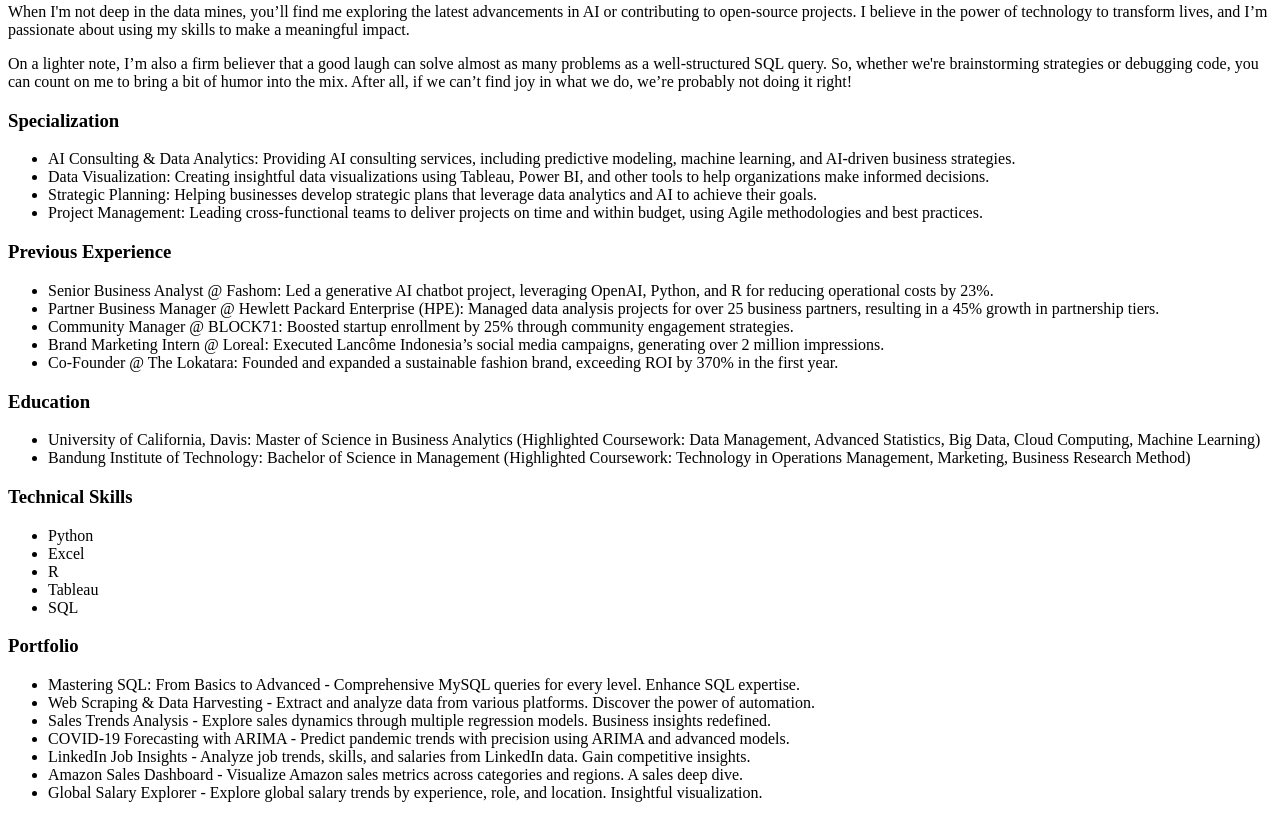
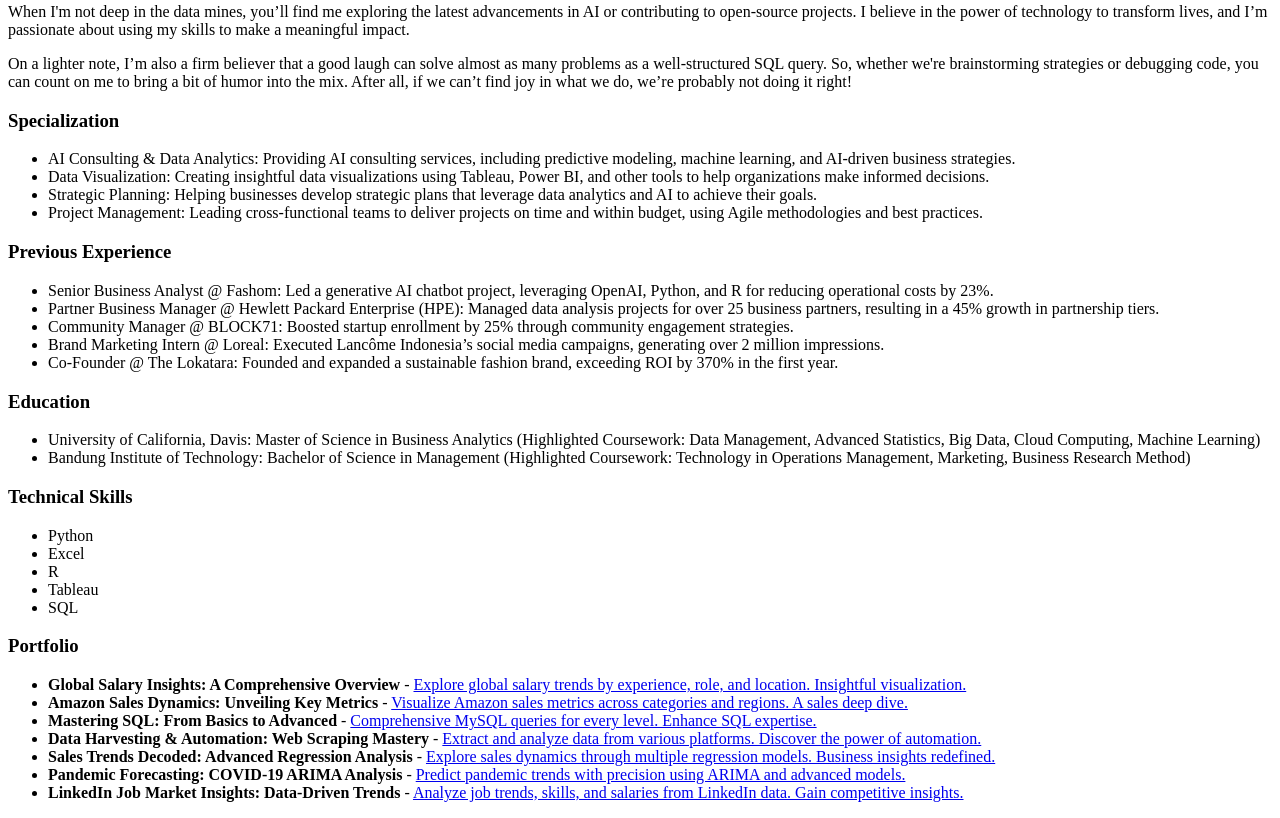
Before and after one commit to vaniasantosa/my-portfolio, a plain HTML site: page index.html in a window 1280 px wide. Shown: the part 400-1218 px from the top of the page. Drawn offline with Linux system fonts and the light colour scheme.

Commit message:
Add files via upload

```diff
--- a/index.html
+++ b/index.html
@@ -66,13 +66,13 @@
 
     <h3>Portfolio</h3>
     <ul>
-        <li>Mastering SQL: From Basics to Advanced - Comprehensive MySQL queries for every level. Enhance SQL expertise.</li>
-        <li>Web Scraping & Data Harvesting - Extract and analyze data from various platforms. Discover the power of automation.</li>
-        <li>Sales Trends Analysis - Explore sales dynamics through multiple regression models. Business insights redefined.</li>
-        <li>COVID-19 Forecasting with ARIMA - Predict pandemic trends with precision using ARIMA and advanced models.</li>
-        <li>LinkedIn Job Insights - Analyze job trends, skills, and salaries from LinkedIn data. Gain competitive insights.</li>
-        <li>Amazon Sales Dashboard - Visualize Amazon sales metrics across categories and regions. A sales deep dive.</li>
-        <li>Global Salary Explorer - Explore global salary trends by experience, role, and location. Insightful visualization.</li>
+        <li><strong>Global Salary Insights: A Comprehensive Overview</strong> - <a href="https://public.tableau.com/app/profile/florentina.vania.santosa/viz/GlobalInsightsonSalariesEmploymentTypesandWorkforceDistributionintheTechIndustry/Dashboard1" target="_blank">Explore global salary trends by experience, role, and location. Insightful visualization.</a></li>
+        <li><strong>Amazon Sales Dynamics: Unveiling Key Metrics</strong> - <a href="https://public.tableau.com/app/profile/florentina.vania.santosa/viz/Project_Amazon_Visualization/Dashboard1" target="_blank">Visualize Amazon sales metrics across categories and regions. A sales deep dive.</a></li>
+        <li><strong>Mastering SQL: From Basics to Advanced</strong> - <a href="https://github.com/vaniasantosa/SQL-Practice-Queries-Collection" target="_blank">Comprehensive MySQL queries for every level. Enhance SQL expertise.</a></li>
+        <li><strong>Data Harvesting & Automation: Web Scraping Mastery</strong> - <a href="https://github.com/vaniasantosa/WebScrapeAnalyze" target="_blank">Extract and analyze data from various platforms. Discover the power of automation.</a></li>
+        <li><strong>Sales Trends Decoded: Advanced Regression Analysis</strong> - <a href="https://github.com/vaniasantosa/Statistic-Project" target="_blank">Explore sales dynamics through multiple regression models. Business insights redefined.</a></li>
+        <li><strong>Pandemic Forecasting: COVID-19 ARIMA Analysis</strong> - <a href="https://github.com/vaniasantosa/COVID19-ARIMA-TimeseriesForecasting" target="_blank">Predict pandemic trends with precision using ARIMA and advanced models.</a></li>
+        <li><strong>LinkedIn Job Market Insights: Data-Driven Trends</strong> - <a href="https://github.com/vaniasantosa/LinkedIn-Insight-Viz-SQL" target="_blank">Analyze job trends, skills, and salaries from LinkedIn data. Gain competitive insights.</a></li>
     </ul>
 </body>
 </html>
```
